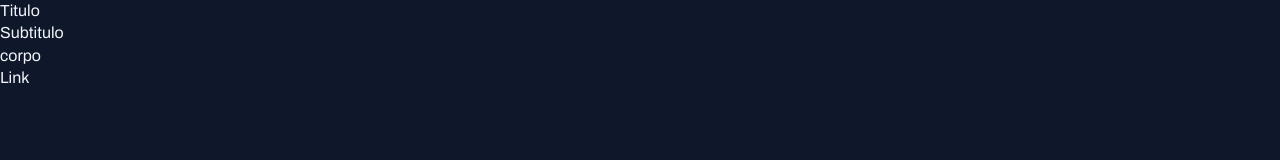
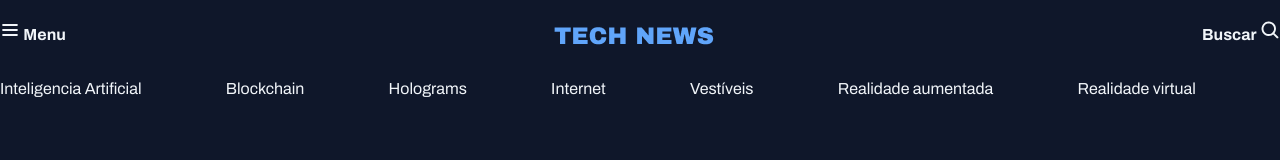
Before and after one commit to calebeganjao/Portal-de-noticias, a plain HTML site: page index.html in a window 1280 px wide. Drawn offline with Linux system fonts and the light colour scheme.

Commit message:
Criando os primeiros espaçamentos do header

```diff
--- a/index.html
+++ b/index.html
@@ -14,9 +14,26 @@
     />
   </head>
   <body>
-    <h1>Titulo</h1>
-    <h2>Subtitulo</h2>
-    <h3>corpo</h3>
-    <a href="#">Link</a>
+    <header>
+      <nav id="primary" class="grid grid-flow-col">
+        <div>
+          <img src="assets/List.svg" alt="menu" /> <strong>Menu</strong>
+        </div>
+        <div><img src="assets/Logo.png" alt="logo" /></div>
+        <div>
+          <strong>Buscar</strong>
+          <img src="assets/MagnifyingGlass.svg" alt="search" />
+        </div>
+      </nav>
+      <nav id="secondary" class="grid grid-flow-col">
+        <a href="#">Inteligencia Artificial</a>
+        <a href="#">Blockchain</a>
+        <a href="#">Holograms</a>
+        <a href="#">Internet</a>
+        <a href="#">Vestíveis</a>
+        <a href="#">Realidade aumentada</a>
+        <a href="#">Realidade virtual</a>
+      </nav>
+    </header>
   </body>
 </html>
--- a/styles/global.css
+++ b/styles/global.css
@@ -41,3 +41,11 @@ h2,
 h3 {
   font: inherit;
 }
+
+.grid {
+  display: grid;
+}
+
+.grid-flow-col {
+  grid-auto-flow: column;
+}
--- /dev/null
+++ b/styles/header.css
@@ -0,0 +1,10 @@
+#primary {
+  padding-block: 20px;
+  div:nth-child(2) {
+    margin-inline: auto;
+  }
+
+  div:nth-child(3) {
+    justify-self: end;
+  }
+}
--- a/styles/index.css
+++ b/styles/index.css
@@ -1 +1,2 @@
 @import url(global.css);
+@import url(header.css);
```
